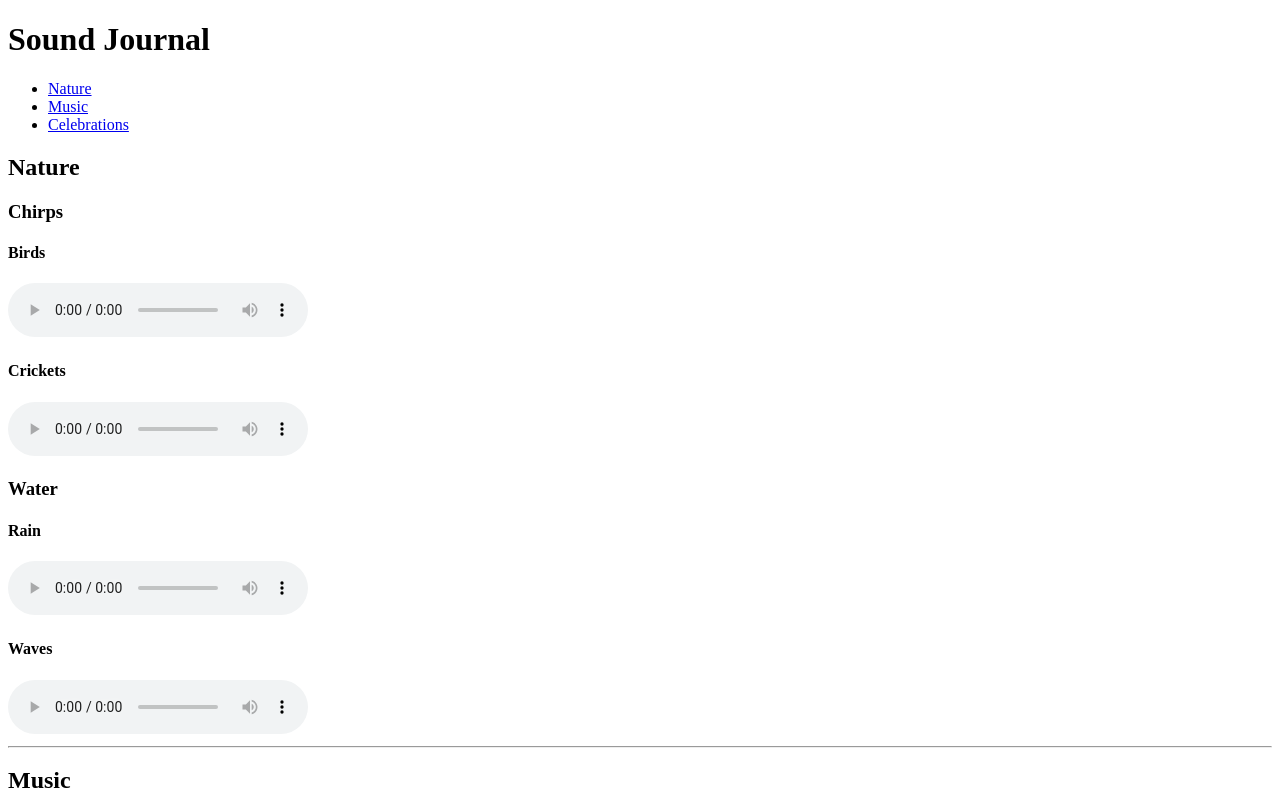
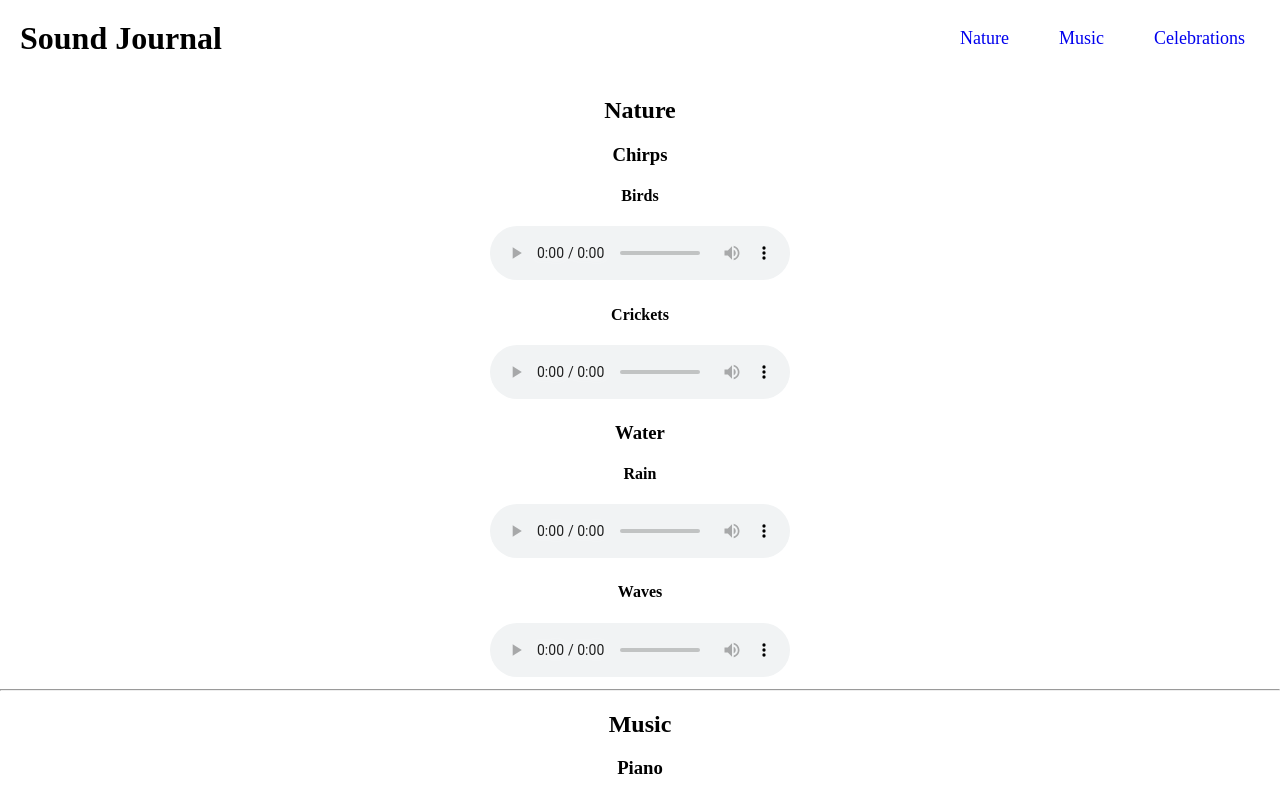
Before and after one commit to raposamillar/sound-journal, a plain HTML site: page index.html in a window 1280 px wide. Shown: the top 798 px of the page. Drawn offline with Linux system fonts and the light colour scheme.

Commit message:
add CSS for .navbar layout

```diff
--- a/index.html
+++ b/index.html
@@ -10,9 +10,10 @@
   <meta name="keywords" content="HTML5, CSS3" />
   <meta name="author" content="Lisa Raposa Millar" />
   <title>Sound Journal</title>
+  <link rel="stylesheet" href="styles.css" />
 </head>
 <body>
-  <header>
+  <header class="header">
     <h1>Sound Journal</h1>
 
     <!-- NAVIGATION -->
--- /dev/null
+++ b/styles.css
@@ -0,0 +1,45 @@
+body {
+  margin: 0;
+  text-align: center;
+}
+
+.header {
+  display: flex;
+  justify-content: space-between;
+  align-items: center;
+  padding: 20px;
+}
+
+.header h1 {
+  margin: 0;
+}
+
+.navbar ul {
+  display: flex;
+  list-style: none;
+  padding: 0;
+  margin: 0;
+}
+
+.navbar li {
+  margin-left: 20px;
+}
+
+.navbar a {
+  text-decoration: none;
+  padding: 10px 15px;
+  font-size: 18px;
+}
+
+/* RESPONSIVE */
+@media (max-width: 768px) {
+  navbar .a {
+    font-size: 16px;
+  }
+}
+
+@media (max-width: 480px) {
+  navbar .a {
+    font-size: 14px;
+  }
+}
```
